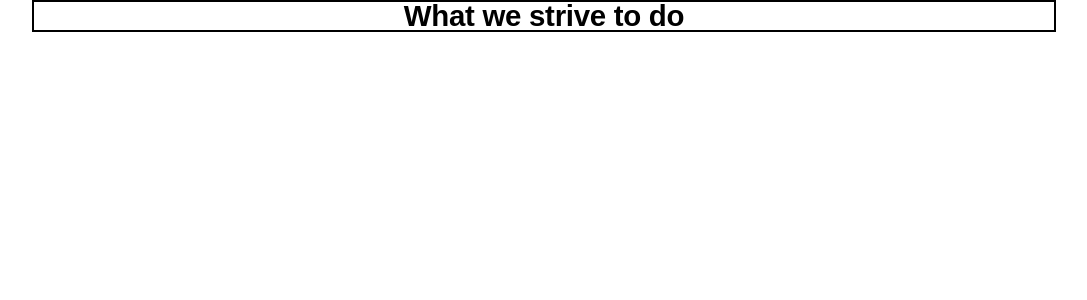
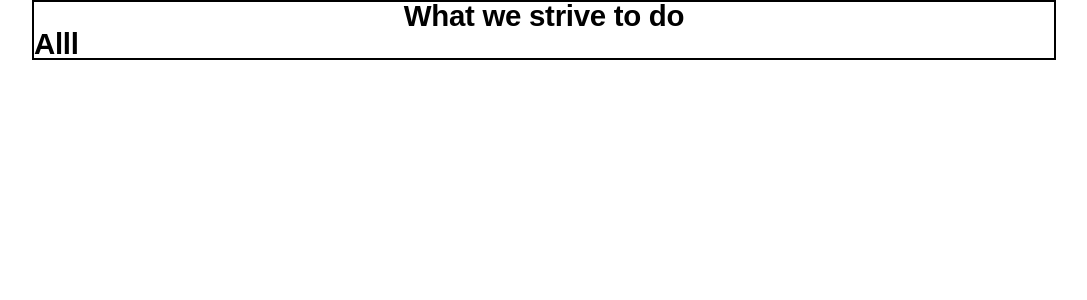
Before and after one commit to caleb05w/SecondSavourWeb, a React (Create React App) app: page / in a window 1280 px wide. Shown: the top 300 px of the page, without its empty margins (96-1183 px from the left). Built offline with nearby package versions, Linux system fonts and the light colour scheme.

Commit message:
more changes

```diff
--- a/src/Pages/Home.js
+++ b/src/Pages/Home.js
@@ -13,6 +13,7 @@ function Home() {
 
       <div className="border-2 border-black w-[80%] m-auto">
         <h1 className='text-center'> What we strive to do</h1>
+        <h1> Alll </h1>
       </div>
     </div>
 )
```
